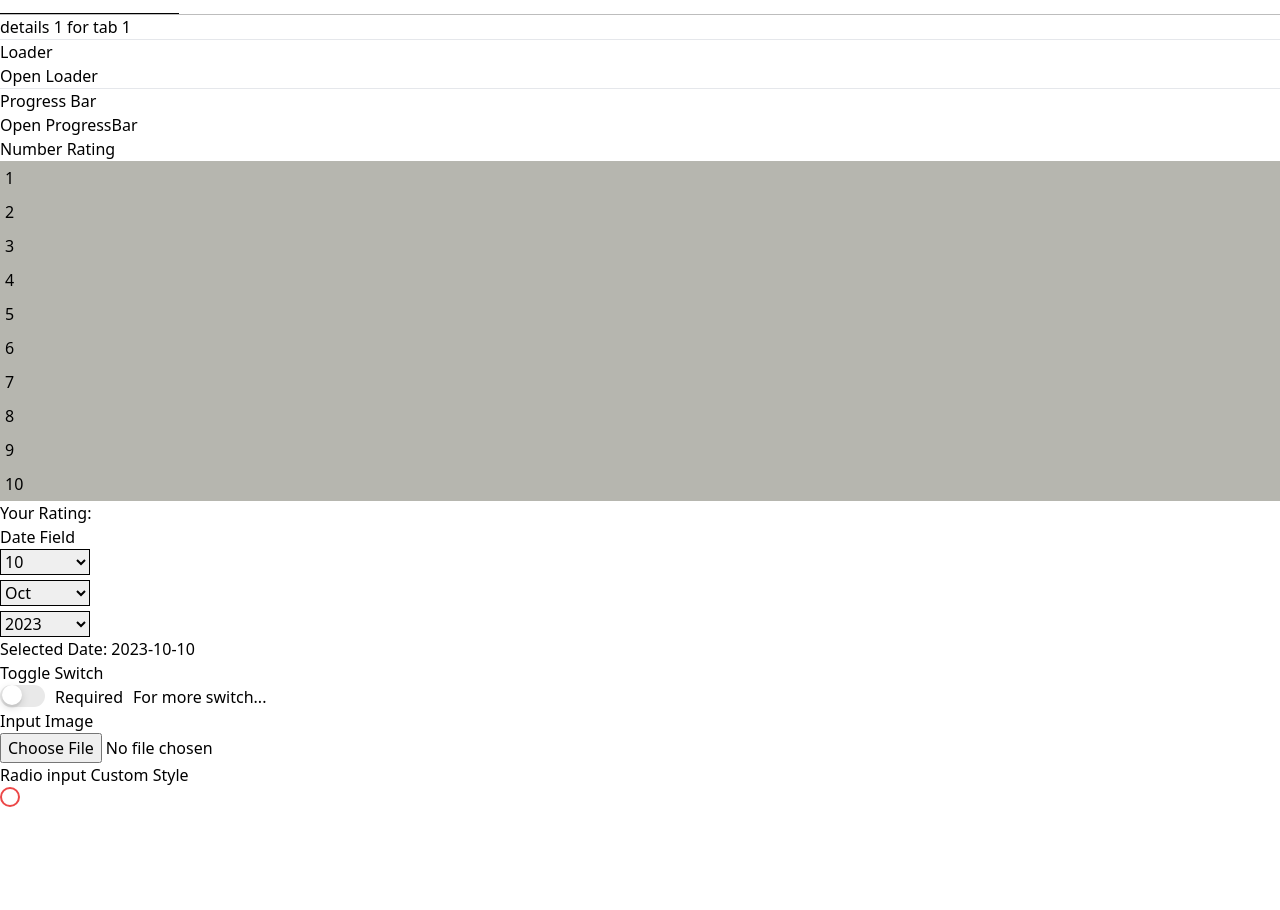
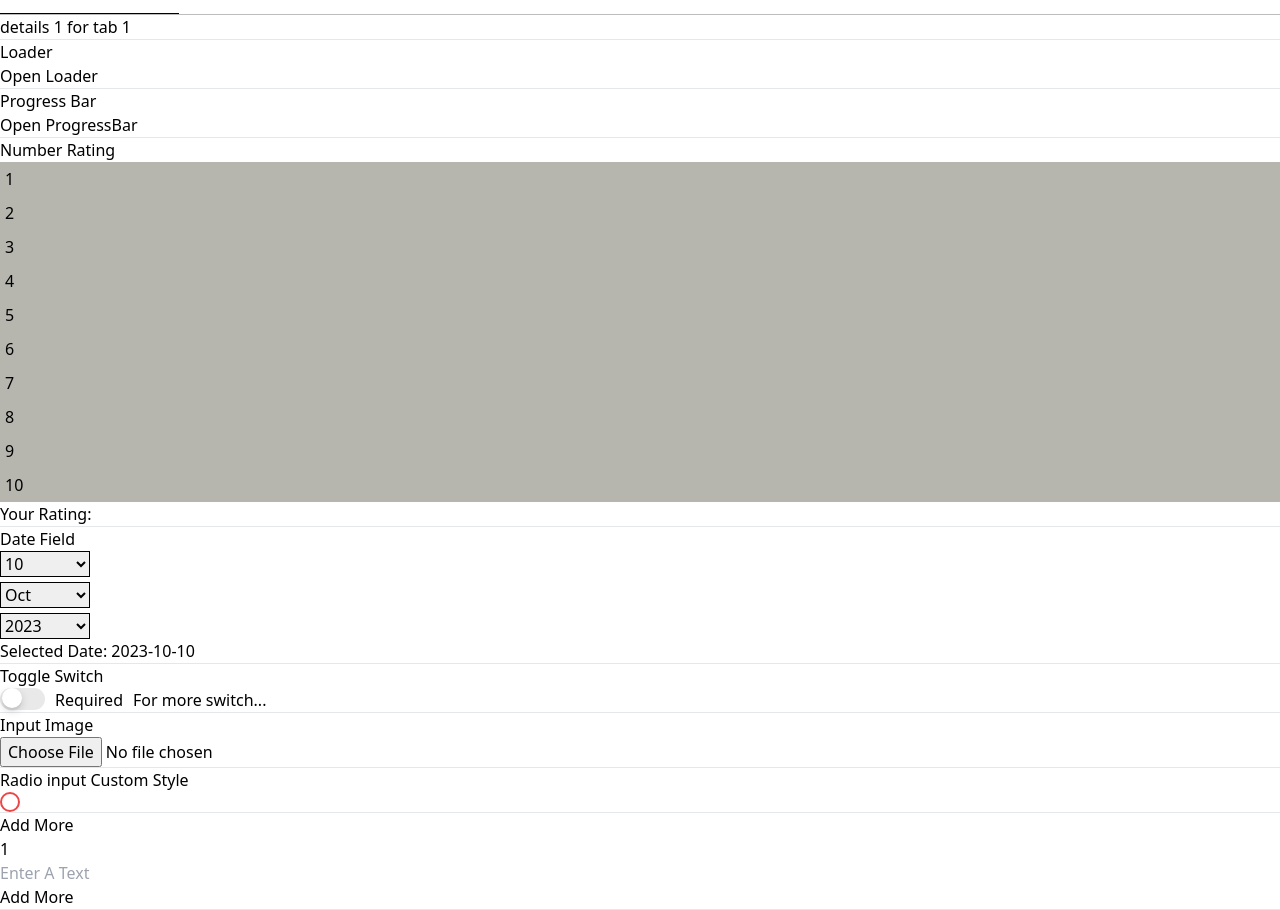
Before and after one commit to Sadi73/my-library, a React (Vite) app: page / in a window 1280 px wide. Shown: the part 601-1511 px from the top of the page. Before the commit the page ends 1408 px from the top, so only its background shows below. Built offline with nearby package versions, Linux system fonts and the light colour scheme.

Commit message:
Add More option added

```diff
--- a/src/App.jsx
+++ b/src/App.jsx
@@ -1,9 +1,4 @@
-import { useState } from "react"
-import Checkbox from "./Test Components/Checkbox"
-import Form_practice from "./Test Components/Form_practice"
-import Radio from "./Test Components/Radio"
-import Select from "./Test Components/Select"
-import Select_Test from "./Test Components/Select_Test"
+
 import ModalRoot from "./Test Components/Modals/CustomModal/ModalRoot"
 import SuccessModalRoot from "./Test Components/Modals/SuccessModal/SuccessModalRoot"
 import Tab1 from "./Test Components/Tabs/Tab1"
@@ -16,6 +11,7 @@ import Accordion from "./Test Components/Accordion/Accordion"
 import SwitchRoot from "./Test Components/ToggleSwitch/SwitchRoot"
 import ShowInputImage from "./Test Components/Inputs/ShowInputImage"
 import CustomRadioInput from "./Test Components/Inputs/CustomRadioInput"
+import AddMore from "./Test Components/Inputs/AddMore"
 
 
 function App() {
@@ -24,71 +20,99 @@ function App() {
     <div className="w-1/2 mx-auto">
       <h1 className="text-yellow-500 text-center font-bold">Welcome</h1>
 
+      <div>
         <div className="my-10">
           <h1 className="text-center text-xl font-bold">Accordion</h1>
           <Accordion />
+        </div>
         <hr />
-      </div>
 
         <div className="my-10">
           <h1 className="text-center text-xl font-bold">Modal</h1>
           <ModalRoot />
+        </div>
         <hr />
-      </div>
 
         <div className="my-10">
           <h1 className="text-center text-xl font-bold">SuccessModal</h1>
           <SuccessModalRoot />
+        </div>
         <hr />
-      </div>
 
         <div className="my-10">
           <h1 className="text-center text-xl font-bold">Tab 1</h1>
           <Tab1 />
+        </div>
         <hr />
-      </div>
 
         <div className="my-10">
           <h2 className="text-center text-xl font-bold">Tab 2</h2>
           <Tab2 />
+        </div>
         <hr />
-      </div>
 
         <div className="my-10">
           <h1 className="text-center text-xl font-bold">Loader</h1>
           <LoaderRoot />
+        </div>
         <hr />
-      </div>
 
         <div className="my-10">
           <h1 className="text-center text-xl font-bold">Progress Bar</h1>
           <ProgressBarRoot />
         </div>
+        <hr />
+
 
         <div className="my-10">
           <h1 className="text-center text-xl font-bold">Number Rating</h1>
           <RatingRoot />
         </div>
+        <hr />
 
         <div className="my-10">
           <h1 className="text-center text-xl font-bold">Date Field</h1>
           <DateFieldRoot />
         </div>
+        <hr />
 
         <div className="my-10">
           <h1 className="text-center text-xl font-bold">Toggle Switch</h1>
-        <SwitchRoot/>
+          <SwitchRoot />
         </div>
+        <hr />
 
         <div className="my-10">
           <h1 className="text-center text-xl font-bold">Input Image</h1>
-        <ShowInputImage/>
+          <ShowInputImage />
         </div>
+        <hr />
 
         <div className="my-10">
           <h1 className="text-center text-xl font-bold">Radio input Custom Style</h1>
-        <CustomRadioInput/>
+          <CustomRadioInput />
         </div>
+        <hr />
+
+
+        <div className="my-10">
+        <h1 className="text-center text-xl font-bold">Add More</h1>
+        <AddMore />
+      </div>
+      <hr />
+
+      </div>
+
+      {/* <div className="my-10">
+        <h1 className="text-center text-xl font-bold">Add More</h1>
+        <AddMore />
+      </div>
+      <hr />
+
+
+      */}
+
+
 
 
 
--- /dev/null
+++ b/src/Test Components/Inputs/AddMore.jsx
@@ -0,0 +1,47 @@
+import React, { useState } from 'react';
+import { Formik, useFormik } from 'formik';
+import CrossIcon from '../../assets/Cross.svg'
+
+const AddMore = () => {
+
+    const { handleSubmit, handleChange, values, touched, errors, handleBlur, setValues } = useFormik({
+        initialValues: {
+            choiceList: ['']
+        }
+
+    })
+
+    console.log(values)
+
+    return (
+        <div>
+            {values.choiceList.map((choice, index) =>
+                <div key={index} className='flex items-center gap-3 mb-2'>
+                    <div>{index + 1}</div>
+                    <div>
+                        <input
+                            className='border-2 p-1 w-96'
+                            name={`choiceList[${index}]`}
+                            placeholder='Enter A Text'
+                            value={values.choiceList[index]}
+                            onChange={handleChange} />
+                    </div>
+                    {values.choiceList.length > 1 && <div onClick={() => {
+                        let dummyArray = [...values.choiceList];
+                        dummyArray.splice(index, 1);
+                        setValues({ ...values, choiceList: dummyArray })
+                    }}>
+                        <img src={CrossIcon} />
+                    </div>}
+                </div>
+            )}
+
+            <div className='bg-sky-500  text-white mt-3 p-2 inline-block cursor-pointer' onClick={() => {
+                const newChoiceList = [...values.choiceList, ''];
+                setValues({ ...values, choiceList: newChoiceList })
+            }}>Add More</div>
+        </div>
+    );
+};
+
+export default AddMore;
```
Also changed, not shown: src/Modal.css (deleted, +0 -41 lines), src/Modal.jsx (deleted, +0 -28 lines). Lines whose indentation alone changed are shown as unchanged.
